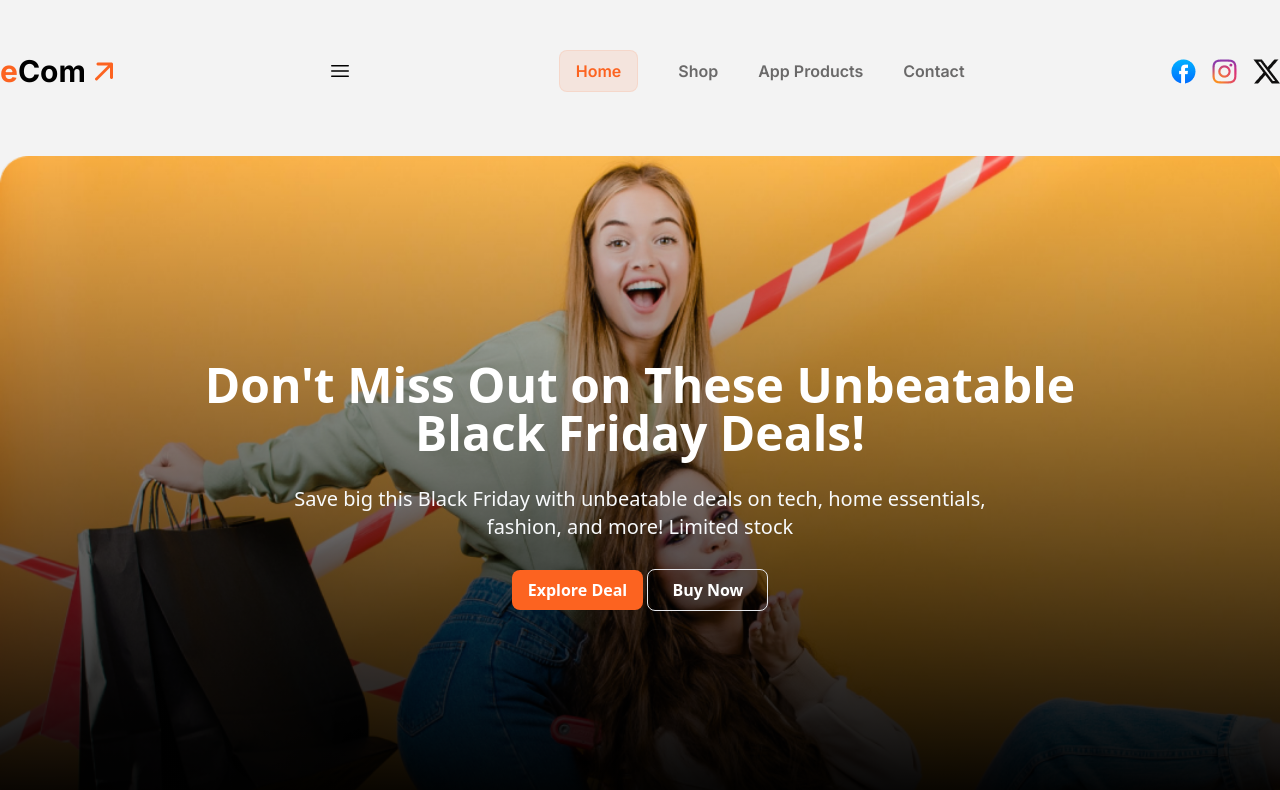
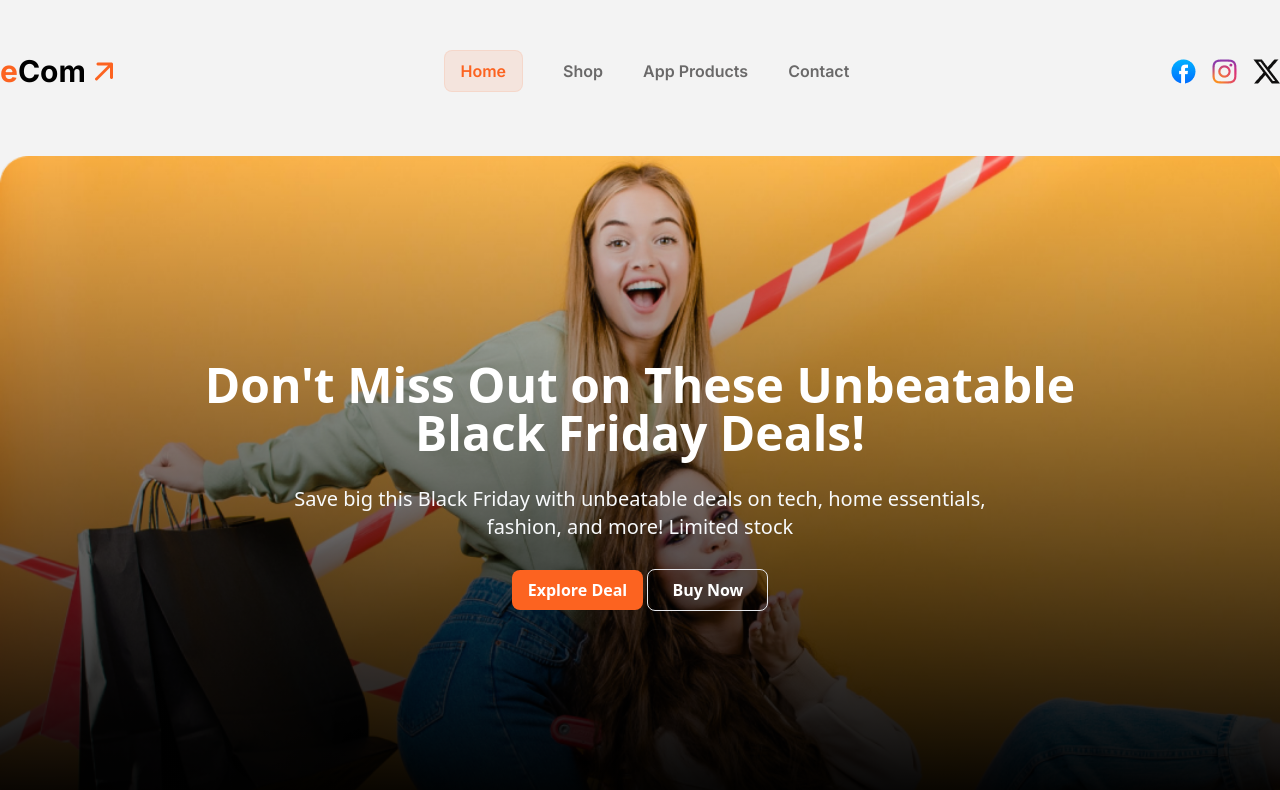
Before and after one commit to alamin113200/Project, a plain HTML site: page index.html in a window 1280 px wide. Shown: the top 790 px of the page. Drawn offline with nearby package versions, Linux system fonts and the light colour scheme; files whose address does not match are found by name.

Commit message:
Update index.html

```diff
--- a/index.html
+++ b/index.html
@@ -33,7 +33,7 @@
                     <img src="logo.png" alt="logo">
                 </div>
 
-                <div class="md:hidden lg:block">
+                <div class="md:hidden">
                     <svg xmlns="http://www.w3.org/2000/svg" fill="none" viewBox="0 0 24 24" stroke-width="1.5" stroke="currentColor" class="size-6">
                         <path stroke-linecap="round" stroke-linejoin="round" d="M3.75 6.75h16.5M3.75 12h16.5m-16.5 5.25h16.5" />
                     </svg>
```
